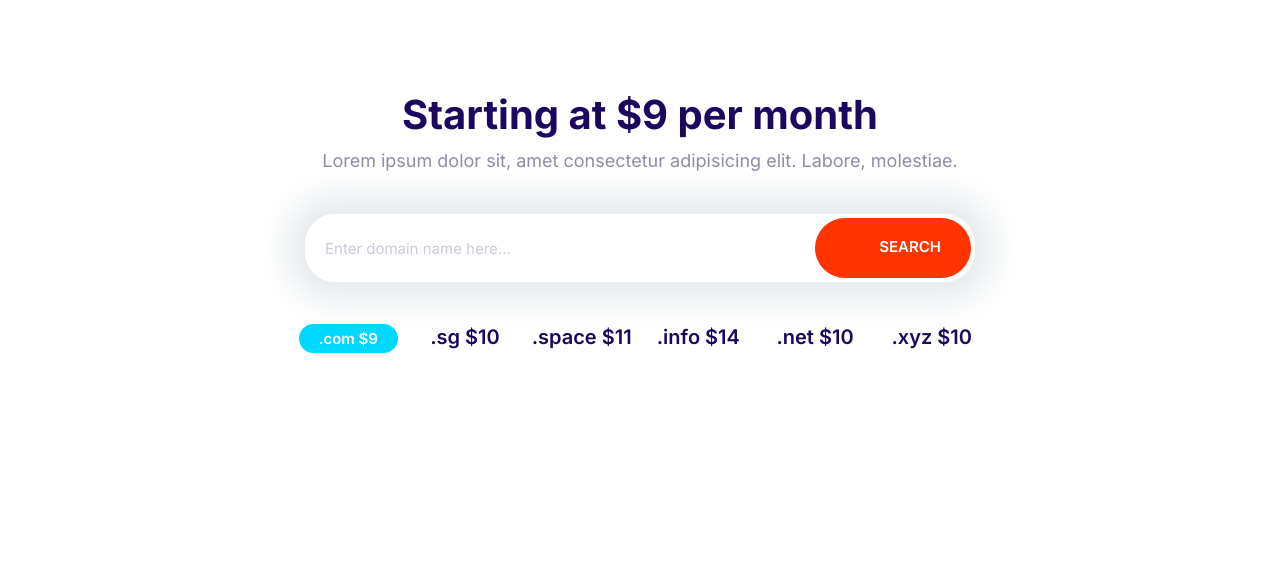
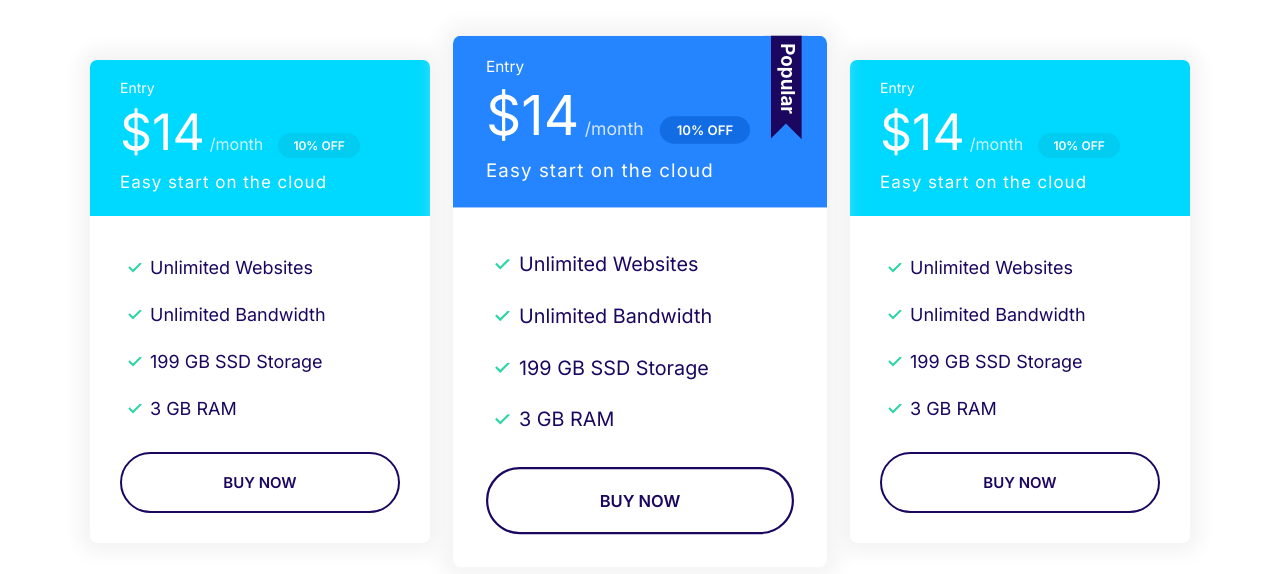
Before and after one commit to bilaljonasyoussef/billy, a plain HTML site: page index.html in a window 1280 px wide. Drawn offline with Linux system fonts and the light colour scheme.

Commit message:
Build block-plans

```diff
--- a/css/styles.css
+++ b/css/styles.css
@@ -406,11 +406,19 @@ input-group, so bktb hk rule:
   color: #fff;
 }
 
+.card--primary .badge--primary {
+  background: #126de4;
+}
+
 .card--secondary .badge--secondary {
   background: #02cdf1;
 }
 
 /* Plans */
+.plan {
+  transition: transform 0.2s ease-out;
+}
+
 .plan__name {
   color: #fff;
   margin: 0;
@@ -441,6 +449,10 @@ input-group, so bktb hk rule:
   margin-bottom: 2rem;
 }
 
+/* .plan--popular {
+  transform: scale(1.1);
+} */
+
 .plan--popular .card__header {
   position: relative;
 }
@@ -455,6 +467,14 @@ input-group, so bktb hk rule:
   top: -6px;
   right: 5%;
   /* hol top w right, hol offsets */
+}
+
+.plan:hover {
+  transform: scale(1.05);
+}
+
+.plan--popular:hover {
+  transform: scale(1.15);
 }
 
 @media screen and (min-width: 1024px) {
@@ -472,6 +492,10 @@ input-group, so bktb hk rule:
 
   .plan__description {
     font-size: 1.7rem;
+  }
+
+  .plan--popular {
+    transform: scale(1.1);
   }
 }
 
@@ -936,3 +960,27 @@ so 3imil t3dil 3ala hal property b2alb l hero class*/
     grid-template-columns: repeat(auto-fit, minmax(10rem, 1fr));
   }
 }
+
+/* Plans Block */
+
+/*
+hayda 7alli ana:
+ .plan-domain {
+  justify-items: center;
+}
+
+.plan-domain__content {
+  padding: 0 1rem 3rem;
+  max-width: 488px;
+  width: 100%;
+}
+*/
+
+.block-plans .grid {
+  gap: 8rem 4rem;
+}
+
+.block-plans .card {
+  max-width: 500px;
+  margin: 0 auto;
+}
--- a/index.html
+++ b/index.html
@@ -14,37 +14,69 @@
     <link rel="stylesheet" href="css/styles.css" />
   </head>
   <body>
-    <section class="block container block-domain">
-      <header class="block__header">
-        <h2>Starting at $9 per month</h2>
-        <p>
-          Lorem ipsum dolor sit, amet consectetur adipisicing elit. Labore,
-          molestiae.
-        </p>
-      </header>
-      <div class="input-group">
-        <input
-          type="text"
-          class="input"
-          placeholder="Enter domain name here..."
-        />
-        <button class="btn btn--accent">
-          <svg class="icon icon--primary">
-            <use xlink:href="images/sprite.svg#search"></use>
-          </svg>
-          Search
-        </button>
+    <section class="block container block-plans">
+      <div class="grid grid--1x3">
+        <div class="plan">
+          <div class="card card--secondary">
+            <header class="card__header">
+              <h3 class="plan__name">Entry</h3>
+              <span class="plan__price">$14</span>
+              <span class="plan__billing-cycle">/month</span>
+              <span class="badge badge--secondary badge--small">10% OFF</span>
+              <span class="plan__description">Easy start on the cloud</span>
+            </header>
+            <div class="card__body">
+              <ul class="list list--tick">
+                <li class="list__item">Unlimited Websites</li>
+                <li class="list__item">Unlimited Bandwidth</li>
+                <li class="list__item">199 GB SSD Storage</li>
+                <li class="list__item">3 GB RAM</li>
+              </ul>
+              <button class="btn btn--outline btn--block">Buy Now</button>
+            </div>
+          </div>
+        </div>
+        <div class="plan plan--popular">
+          <div class="card card--primary">
+            <header class="card__header">
+              <h3 class="plan__name">Entry</h3>
+              <span class="plan__price">$14</span>
+              <span class="plan__billing-cycle">/month</span>
+              <span class="badge badge--primary badge--small">10% OFF</span>
+              <span class="plan__description">Easy start on the cloud</span>
+            </header>
+            <div class="card__body">
+              <ul class="list list--tick">
+                <li class="list__item">Unlimited Websites</li>
+                <li class="list__item">Unlimited Bandwidth</li>
+                <li class="list__item">199 GB SSD Storage</li>
+                <li class="list__item">3 GB RAM</li>
+              </ul>
+              <button class="btn btn--outline btn--block">Buy Now</button>
+            </div>
+          </div>
+        </div>
+        <div class="plan">
+          <div class="card card--secondary">
+            <header class="card__header">
+              <h3 class="plan__name">Entry</h3>
+              <span class="plan__price">$14</span>
+              <span class="plan__billing-cycle">/month</span>
+              <span class="badge badge--secondary badge--small">10% OFF</span>
+              <span class="plan__description">Easy start on the cloud</span>
+            </header>
+            <div class="card__body">
+              <ul class="list list--tick">
+                <li class="list__item">Unlimited Websites</li>
+                <li class="list__item">Unlimited Bandwidth</li>
+                <li class="list__item">199 GB SSD Storage</li>
+                <li class="list__item">3 GB RAM</li>
+              </ul>
+              <button class="btn btn--outline btn--block">Buy Now</button>
+            </div>
+          </div>
+        </div>
       </div>
-      <ul class="list block-domain__prices">
-        <li>
-          <span class="badge badge--secondary">.com $9</span>
-        </li>
-        <li>.sg $10</li>
-        <li>.space $11</li>
-        <li>.info $14</li>
-        <li>.net $10</li>
-        <li>.xyz $10</li>
-      </ul>
     </section>
     <script src="js/main.js"></script>
   </body>
```
Also changed, not shown: components/block-plans.html (added, +64 -0 lines).
